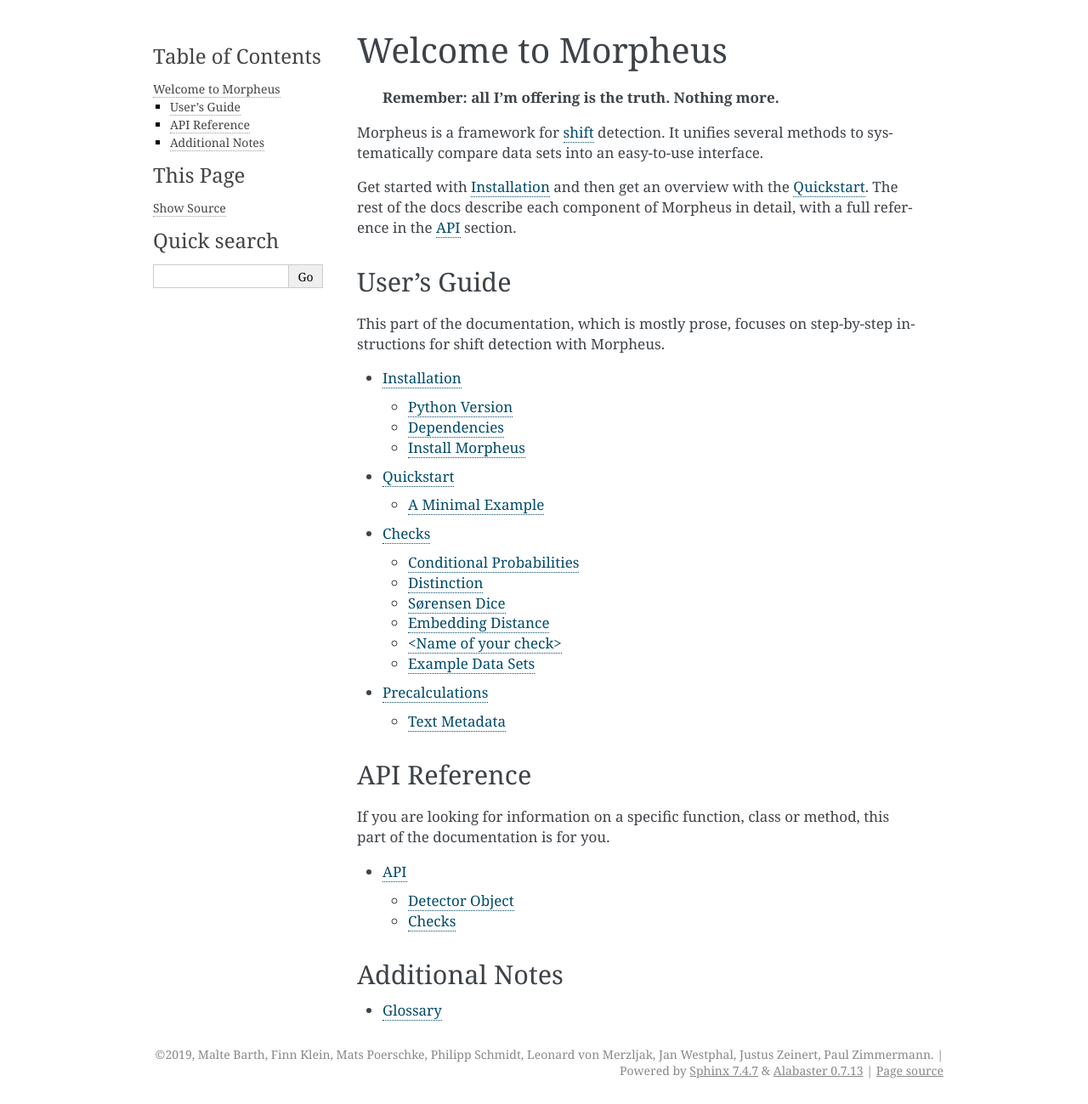
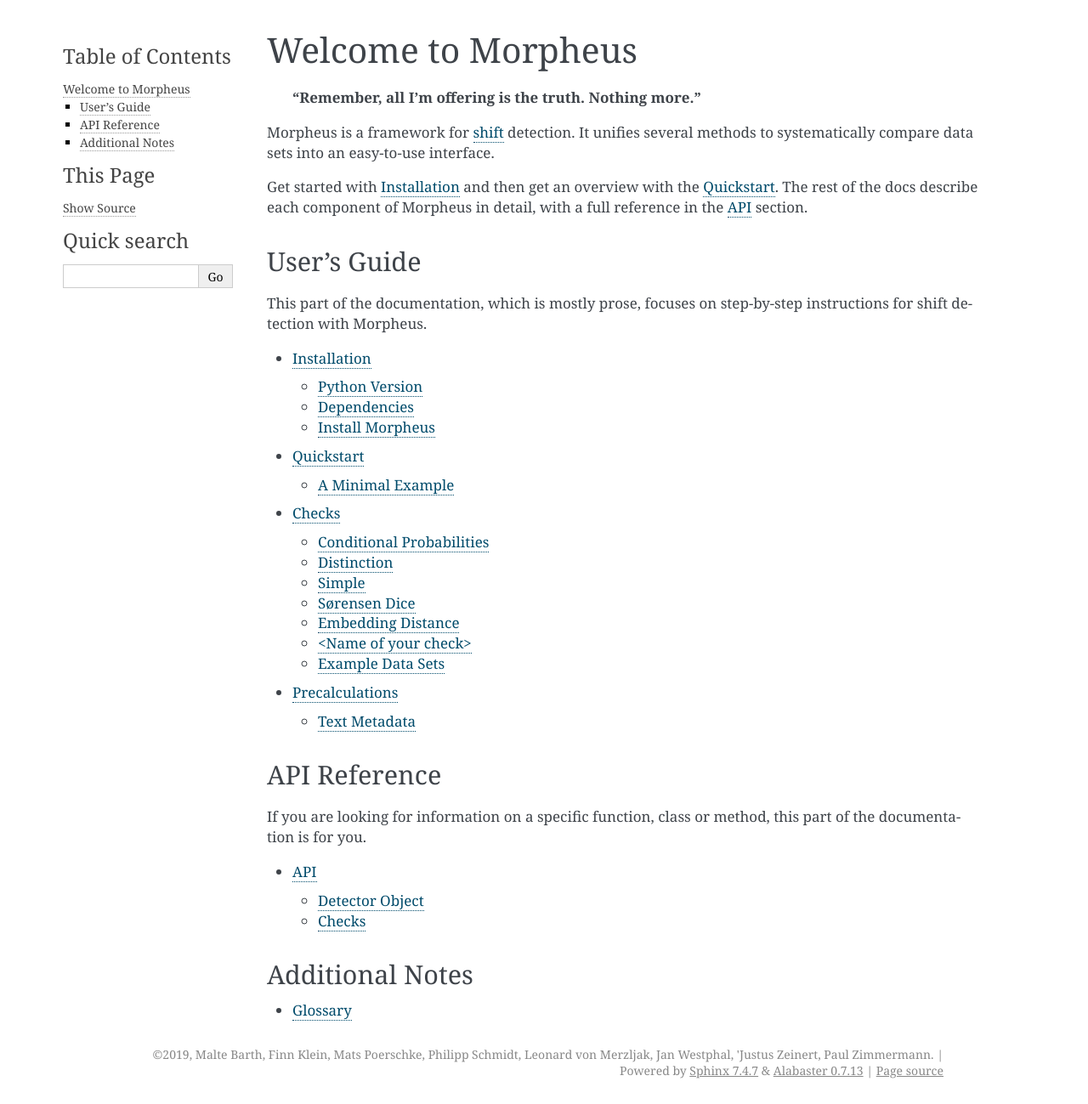
Before and after one commit to hpi-bp1819-naumann/shift-detector, a Sphinx documentation site: the page built from docs/source/index.rst, in a window 1280 px wide. Shown: the whole page at 85% size. Built offline with Sphinx 7.4.7, drawn with Linux system fonts in a browser that asks for light colours.

Commit message:
Simple check docu (#113)
* removed doubled file

* created  documentation for simplecheck

* changed css layout of docs to make them broader

```diff
--- /dev/null
+++ b/docs/source/_static/custom_style.css
@@ -0,0 +1,7 @@
+div.document {
+    width: 90%;
+}
+
+div.body {
+    max-width: 90%;
+}
--- a/docs/source/checks/index.rst
+++ b/docs/source/checks/index.rst
@@ -9,6 +9,7 @@
 
     conditional_probabilities
     distinction
+    simple
     sorensen_dice
     embedding_distance
     guide
--- a/docs/source/conf.py
+++ b/docs/source/conf.py
@@ -18,8 +18,10 @@
 # -- Project information -----------------------------------------------------
 
 project = 'Morpheus'
-copyright = '2019, Malte Barth, Finn Klein, Mats Poerschke, Philipp Schmidt, Leonard von Merzljak, Jan Westphal, Justus Zeinert, Paul Zimmermann'
-author = 'Malte Barth, Finn Klein, Mats Poerschke, Philipp Schmidt, Leonard von Merzljak, Jan Westphal, Justus Zeinert, Paul Zimmermann'
+copyright = "2019, Malte Barth, Finn Klein, Mats Poerschke, Philipp Schmidt, Leonard von Merzljak, Jan Westphal, " \
+            "'Justus Zeinert, Paul Zimmermann"
+author = "Malte Barth, Finn Klein, Mats Poerschke, Philipp Schmidt, Leonard von Merzljak, Jan Westphal, " \
+         "Justus Zeinert, Paul Zimmermann"
 
 # The full version, including alpha/beta/rc tags
 release = '2019'
@@ -54,3 +56,8 @@
 # relative to this directory. They are copied after the builtin static files,
 # so a file named "default.css" will overwrite the builtin "default.css".
 html_static_path = ['_static']
+
+
+# Custom CSS
+def setup(app):
+    app.add_stylesheet('custom_style.css')
--- a/docs/source/index.rst
+++ b/docs/source/index.rst
@@ -1,7 +1,7 @@
 Welcome to Morpheus
 ===================
 
-    **Remember: all I'm offering is the truth. Nothing more.**
+    **"Remember, all I'm offering is the truth. Nothing more."**
 
 Morpheus is a framework for :term:`shift` detection. It unifies several methods
 to systematically compare data sets into an easy-to-use interface.
```
Also changed, not shown: docs/source/checks/simple.rst (added, +175 -0 lines), 1 other file.
